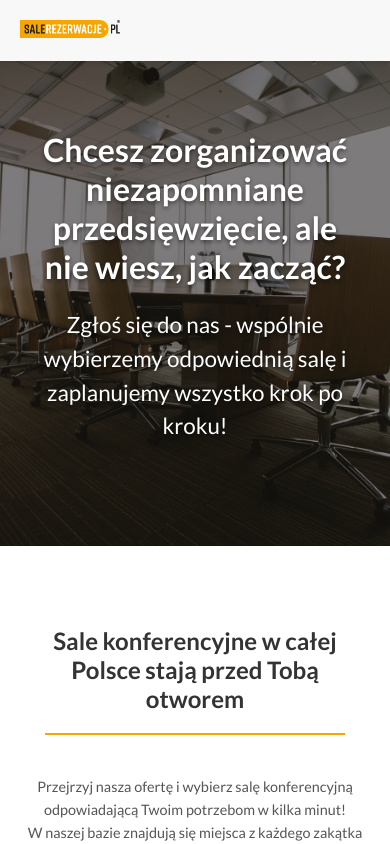
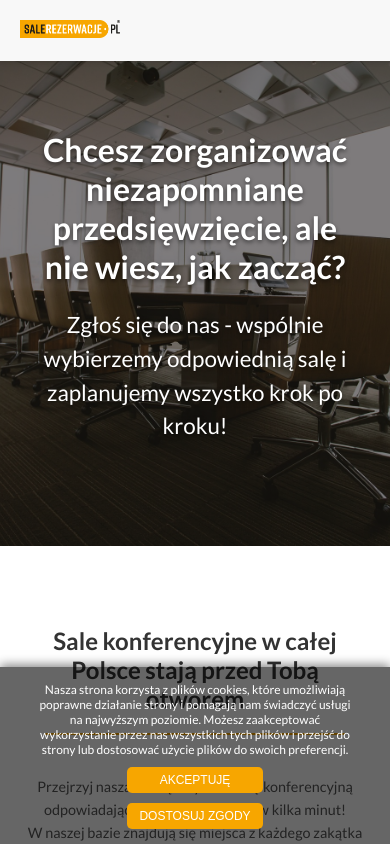
Before and after one commit to maglana/SaleRezerwacje-LandingPage, a React (Vite) app: page / in a window 390 px wide. Shown: the top 844 px of the page. Built offline with nearby package versions, Linux system fonts and the light colour scheme.

Commit message:
Cookie consent

```diff
--- a/src/App.jsx
+++ b/src/App.jsx
@@ -7,6 +7,7 @@ import FeaturesSection from "./Components/FeaturesSection/FeaturesSection";
 import SupportSection from "./Components/SupportSection/SupportSection";
 import TestimonialsSection from "./Components/TestimonialsSection/TestimonialsSection";
 import ContactSection from "./Components/ContactSection/ContactSection";
+import CookieConsent from "./Components/CookieConsent/CookieConsent";
 
 function App() {
 	return (
@@ -18,6 +19,7 @@ function App() {
 			<SupportSection />
 			<TestimonialsSection />
 			<ContactSection />
+			<CookieConsent />
 		</div>
 	);
 }
--- /dev/null
+++ b/src/Components/CookieConsent/CookieConsent.css
@@ -0,0 +1,76 @@
+.cookie-consent {
+	position: fixed;
+	bottom: 0;
+	left: 0;
+	right: 0;
+	background-color: rgba(0, 0, 0, 0.6);
+	color: white;
+	padding: 20px;
+	text-align: center;
+	z-index: 1000;
+	display: flex;
+	flex-direction: column;
+	align-items: center;
+	gap: 10px;
+	box-shadow: 0 -2px 10px rgba(0, 0, 0, 0.5);
+}
+
+.cookie-consent p {
+	margin: 0;
+	font-size: 16px;
+	max-width: 90%;
+	word-wrap: break-word;
+}
+
+.cookie-buttons {
+	display: flex;
+	flex-direction: row;
+	gap: 10px;
+}
+
+.cookie-buttons button {
+	background-color: #f7a600;
+	color: white;
+	border: none;
+	padding: 10px 20px;
+	cursor: pointer;
+	font-size: 16px;
+	border-radius: 5px;
+}
+
+.cookie-buttons button:hover {
+	background-color: #1d1d1b;
+	color: #f7a600;
+}
+
+@media (max-width: 768px) {
+	.cookie-consent p {
+		font-size: 14px;
+	}
+
+	.cookie-buttons button {
+		padding: 8px 16px;
+		font-size: 14px;
+	}
+}
+
+@media (max-width: 480px) {
+	.cookie-consent {
+		padding: 15px;
+		flex-direction: column;
+	}
+
+	.cookie-consent p {
+		font-size: 12px;
+	}
+
+	.cookie-buttons {
+		flex-direction: column;
+		gap: 10px;
+	}
+
+	.cookie-buttons button {
+		padding: 6px 12px;
+		font-size: 12px;
+	}
+}
--- /dev/null
+++ b/src/Components/CookieConsent/CookieConsent.jsx
@@ -0,0 +1,42 @@
+import React, { useState, useEffect } from "react";
+import "./CookieConsent.css";
+
+function CookieConsent() {
+    const [showBanner, setShowBanner] = useState(false);
+
+    useEffect(() => {
+        const consent = localStorage.getItem("cookieConsent");
+        if (!consent) {
+            setShowBanner(true);
+        }
+    }, []);
+
+    const handleAccept = () => {
+        localStorage.setItem("cookieConsent", "accepted");
+        setShowBanner(false);
+    };
+
+    const handleCustomize = () => {
+        alert("Tu możesz dostosować swoje zgody.");
+    };
+
+    return (
+        showBanner && (
+            <div className="cookie-consent">
+                <p>
+                    Nasza strona korzysta z plików cookies, które umożliwiają poprawne
+                    działanie strony i pomagają nam świadczyć usługi na najwyższym
+                    poziomie. Możesz zaakceptować wykorzystanie przez nas wszystkich tych
+                    plików i przejść do strony lub dostosować użycie plików do swoich
+                    preferencji.
+                </p>
+                <div className="cookie-buttons">
+                    <button onClick={handleAccept}>AKCEPTUJĘ</button>
+                    <button onClick={handleCustomize}>DOSTOSUJ ZGODY</button>
+                </div>
+            </div>
+        )
+    );
+}
+
+export default CookieConsent;
```
